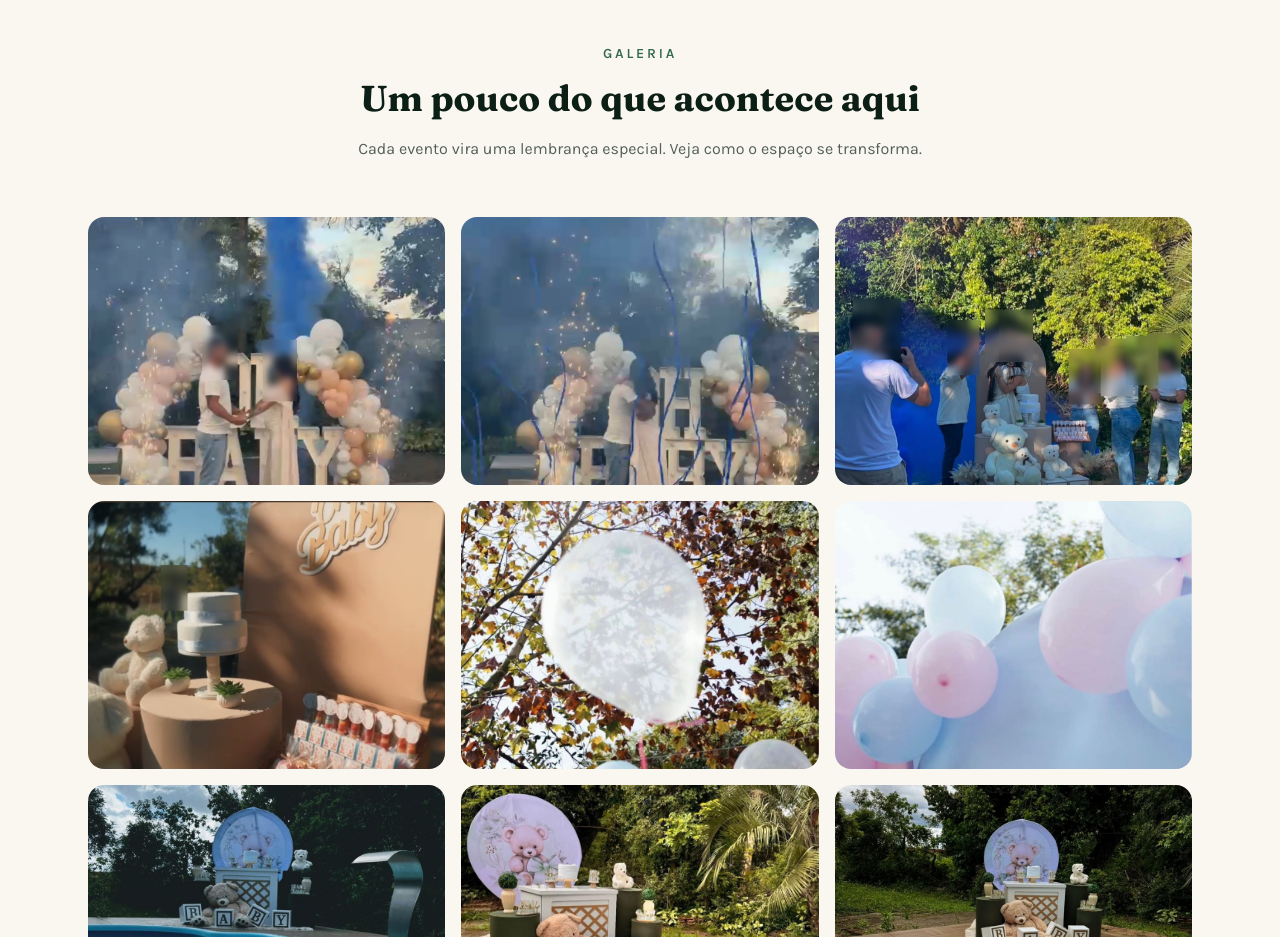
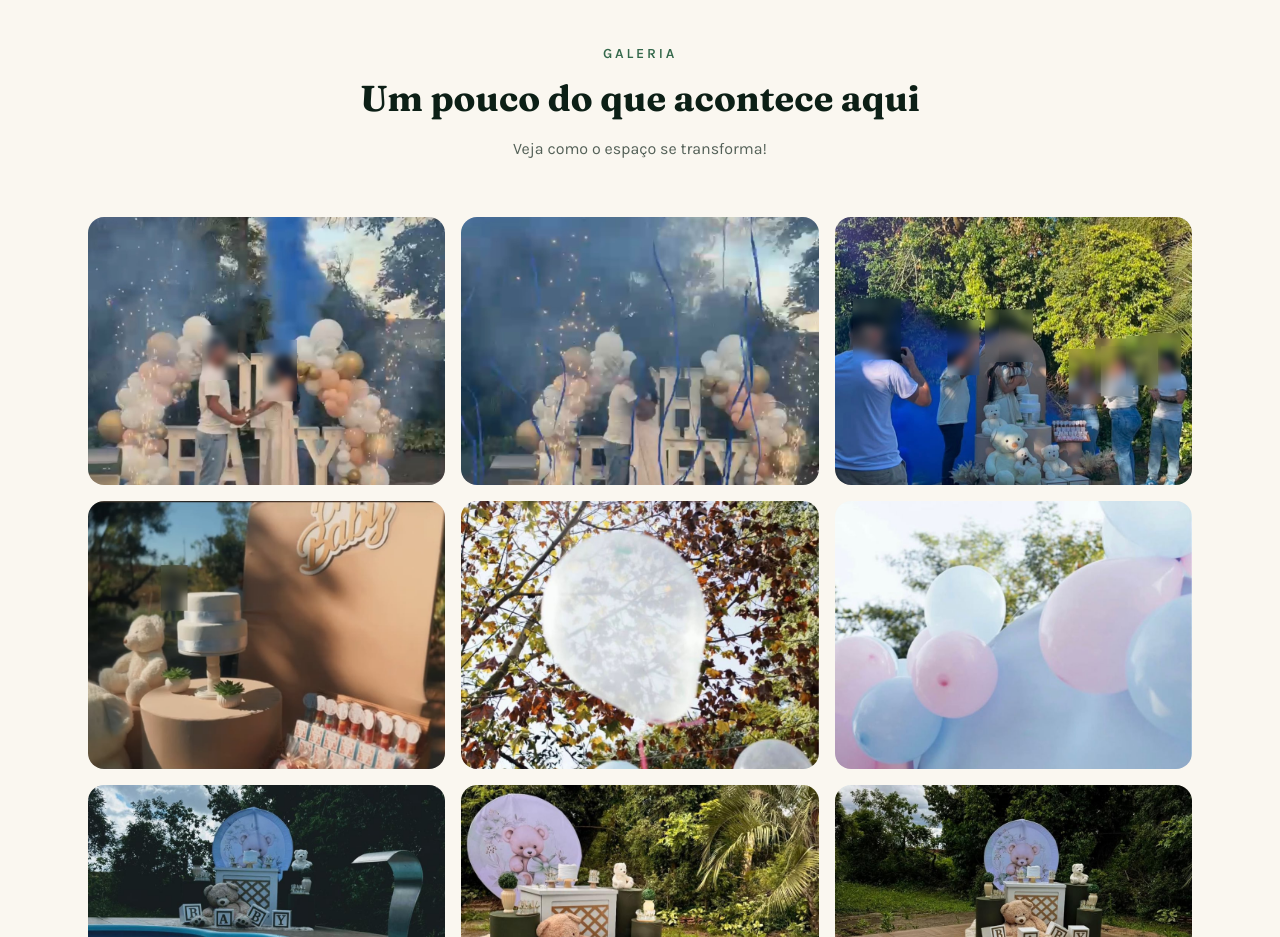
Before and after one commit to larissaalinee/espaco-para-eventos, a Next.js app: page / in a window 1280 px wide. Shown: the part 4020-4957 px from the top of the page. Built offline with nearby package versions, Linux system fonts and the light colour scheme.

Commit message:
Texto da galeria

```diff
--- a/app/components/gallery.tsx
+++ b/app/components/gallery.tsx
@@ -60,8 +60,7 @@ export function Gallery() {
             Um pouco do que acontece aqui
           </h2>
           <p className="mt-4 text-base text-forest-950/70">
-            Cada evento vira uma lembrança especial. Veja como o espaço se
-            transforma.
+            Veja como o espaço se transforma!
           </p>
         </div>
 
```
